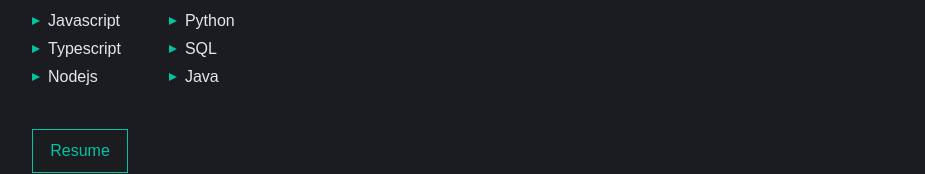
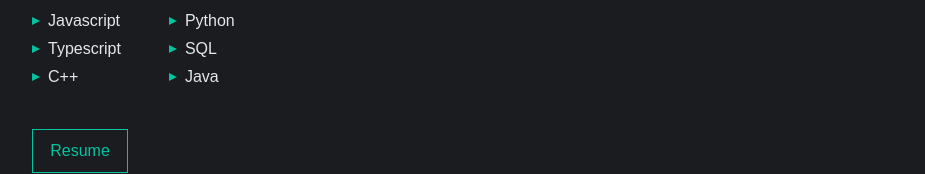
Before and after one commit to sirbor/sirbor.github.io, a React (Create React App) app: page / in a window 1280 px wide. Shown: the part 539-713 px from the top of the page, without its empty margins (176-1101 px from the left). Built offline with nearby package versions, Linux system fonts and the light colour scheme; a web font is replaced by a local one.

Commit message:
updated commit

```diff
--- a/src/components/About.js
+++ b/src/components/About.js
@@ -50,7 +50,7 @@
           <div className="flex flex-col space-y-1 mt-2">
             <Skill title="Javascript" />
             <Skill title="Typescript" />
-            <Skill title="Nodejs" />
+            <Skill title="C++" />
           </div>
           <div className="flex flex-col space-y-1 mt-2">
             <Skill title="Python" />
```
